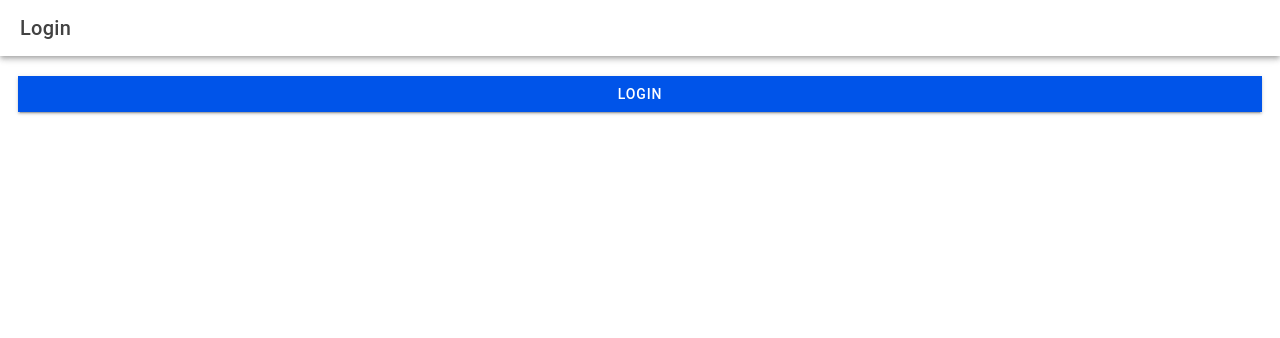
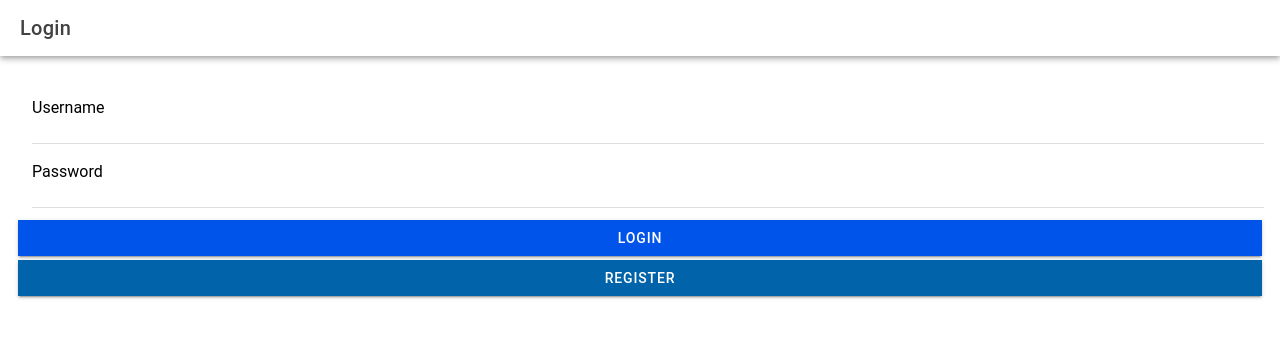
Before and after one commit to JamesSerenio/it35-lab, a React (Vite) app: page /it35-lab in a window 1280 px wide. Shown: the top 338 px of the page. Built offline with nearby package versions, Linux system fonts and the light colour scheme.

Commit message:
added login form

```diff
--- a/src/pages/Login.tsx
+++ b/src/pages/Login.tsx
@@ -1,21 +1,31 @@
+import React, { useState } from 'react';
 import {
     IonButton,
-    IonButtons,
     IonContent,
     IonHeader,
-      IonMenuButton,
     IonPage,
     IonTitle,
     IonToolbar,
-      useIonRouter
+    IonInput,
+    IonItem,
+    IonLabel,
+    IonList,
+    IonToast,
+    IonFooter
 } from '@ionic/react';
+import { useIonRouter } from '@ionic/react';
 
 const Login: React.FC = () => {
     const navigation = useIonRouter();
+    const [username, setUsername] = useState('');
+    const [password, setPassword] = useState('');
+    const [showToast, setShowToast] = useState(false);
 
     const doLogin = () => {
-        navigation.push('/it35-lab/app','forward','replace');
-    }
+        // Add your login logic here
+        navigation.push('/it35-lab/app', 'forward', 'replace');
+    };
+
     return (
         <IonPage>
             <IonHeader>
@@ -24,10 +34,27 @@ import {
                 </IonToolbar>
             </IonHeader>
             <IonContent className='ion-padding'>
-            <IonButton onClick={() => doLogin()} expand="full">
-                Login
-            </IonButton>
+                <IonList>
+                    <IonItem>
+                        <IonLabel position="floating">Username</IonLabel>
+                        <IonInput value={username} onIonChange={e => setUsername(e.detail.value!)} />
+                    </IonItem>
+                    <IonItem>
+                        <IonLabel position="floating">Password</IonLabel>
+                        <IonInput type="password" value={password} onIonChange={e => setPassword(e.detail.value!)} />
+                    </IonItem>
+                </IonList>
+                <IonButton onClick={doLogin} expand="full">Login</IonButton>
+                <IonButton onClick={() => navigation.push('/signup')} expand="full" color="secondary">Register</IonButton>
             </IonContent>
+            <IonFooter>
+                <IonToast
+                    isOpen={showToast}
+                    onDidDismiss={() => setShowToast(false)}
+                    message="Account created successfully!"
+                    duration={2000}
+                />
+            </IonFooter>
         </IonPage>
     );
 };
```
Also changed, not shown: src/pages/Signup.tsx (added). Lines whose indentation alone changed are shown as unchanged.
